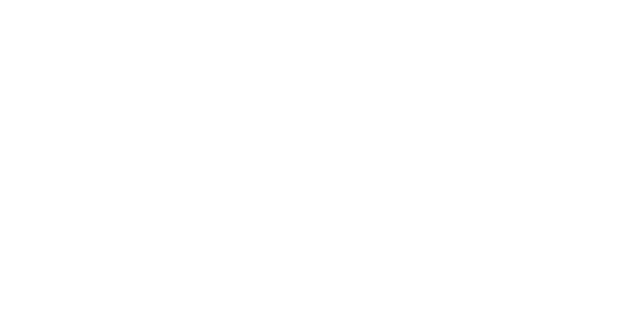
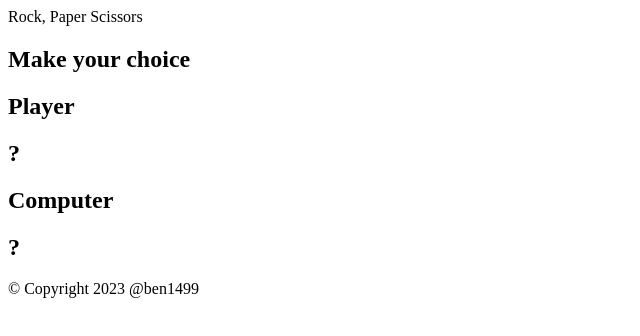
Before and after one commit to ben1499/rock-paper-scissors, a plain HTML site: page index.html in a window 1280 px wide. Shown: the whole page, without its empty margins (0-640 px from the left). Drawn offline with Linux system fonts and the light colour scheme.

Commit message:
Create html outline

```diff
--- a/index.html
+++ b/index.html
@@ -9,10 +9,34 @@
     <link rel="stylesheet" href="style.css">
     <script src="main.js" defer></script>
 </head>
-<body>
+<body class="wrapper">
+    <header id="header">
+        <div id="main-title">Rock, Paper Scissors</div>
+    </header>
 
+    <section id="main">
+        <div>
+            <h1>Make your choice</h1>
+        </div>
+        <div class="scoreboard">
+            <div>
+                <h1>Player</h1>
+                <h1 class="player-score">?</h1>
+            </div>
+            <div>
+                <h1>Computer</h1>
+                <h1 class="Computer-score">?</h1>
+            </div>
+        </div>
+        <div>
+            <div class="rock"></div>
+            <div class="paper"></div>
+            <div class="scissors"></div>
+        </div>
+        <div id="output"></div>
+    </section>
 
-
+    <footer>&copy; Copyright 2023 @ben1499</footer>
 
 </body>
 </html>
```
